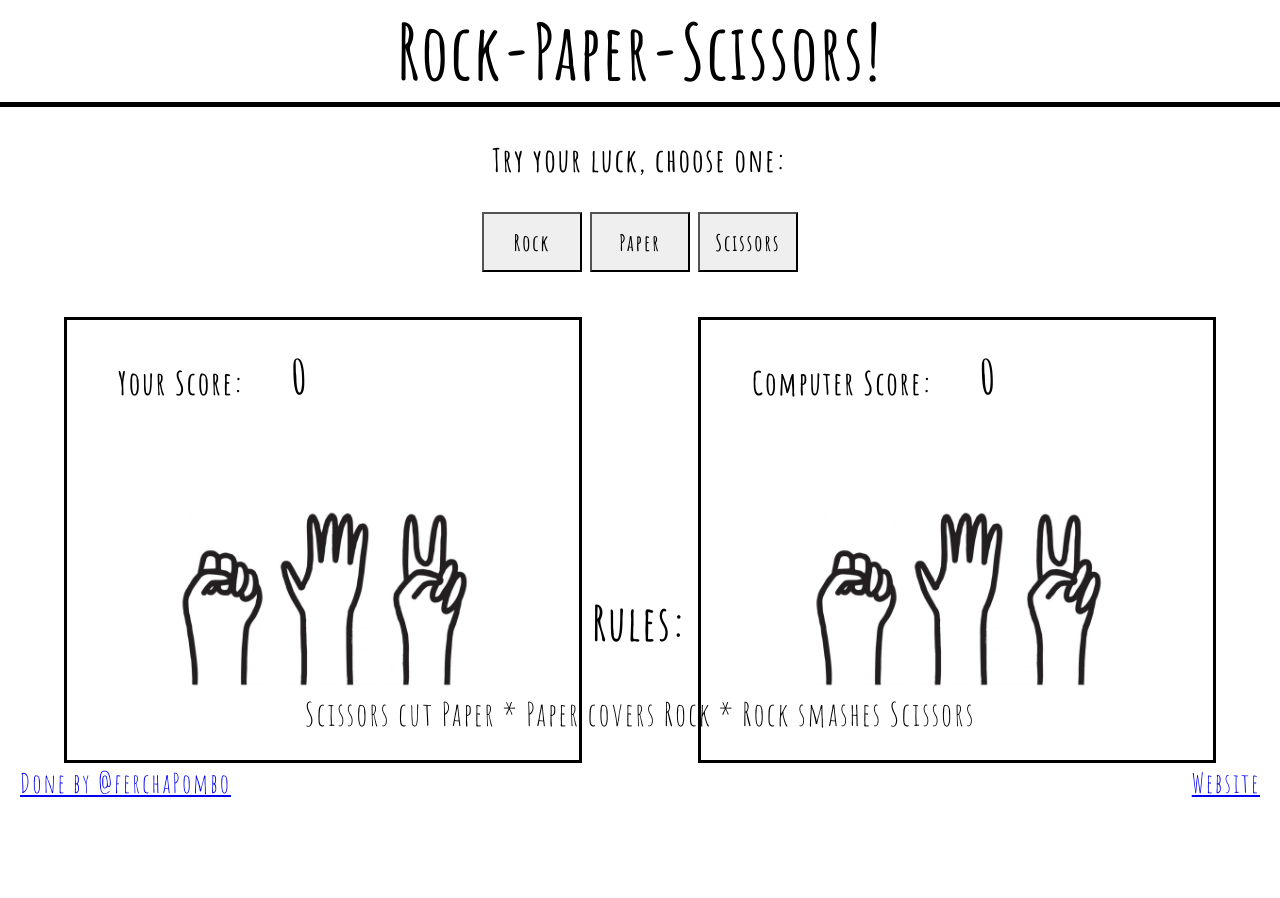
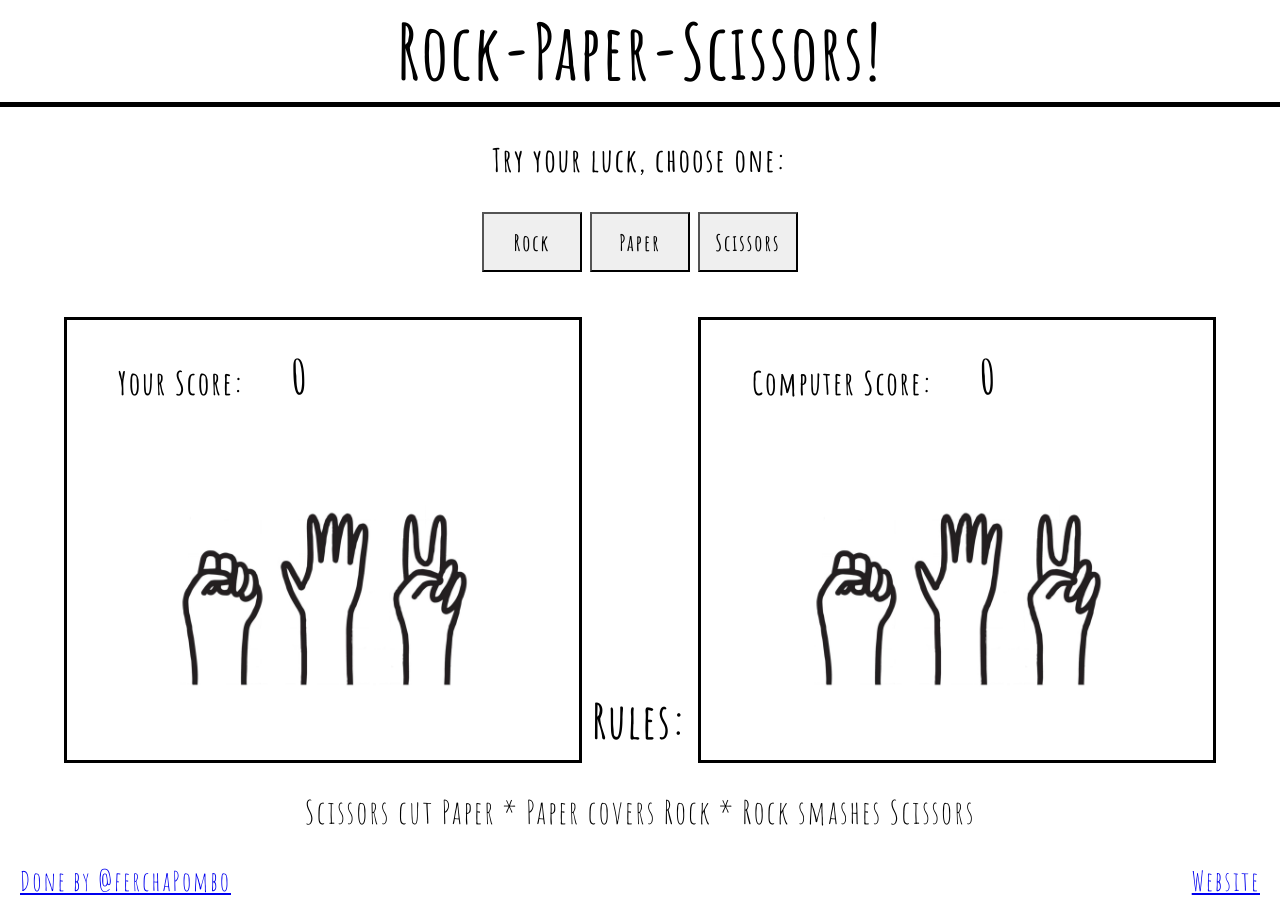
Before and after one commit to FerchaPombo/paper-rock-scissors, a plain HTML site: page index.html in a window 1280 px wide. Before the commit the page ends 800 px from the top, so only its background shows below. Drawn offline with Linux system fonts and the light colour scheme.

Commit message:
start again editing the function

```diff
--- a/assets/CSS/style.css
+++ b/assets/CSS/style.css
@@ -11,6 +11,7 @@
      margin: 0;
      letter-spacing: 2px;
      text-align: center;
+     margin-bottom: 170px;
  }
 
  /*header*/
@@ -33,6 +34,10 @@
      margin-bottom: 5px;
      font-weight: bolder;
 
+ }
+
+ .game-body {
+     padding-bottom: 300px;
  }
 
  .control {
@@ -97,11 +102,11 @@
 
      position: absolute;
      width: 100%;
+     height: 150px;
      left: 0;
      bottom: 0;
      font-size: xx-large;
-     margin-top: auto;
-     padding-top: 50%;
+
  }
 
  #github {
--- a/index.html
+++ b/index.html
@@ -23,7 +23,7 @@
 
     <!-- Section with the game area, buttons, score and footer-->
 
-    <section>
+    <section class="game-body">
 
         <div class="game-area">
             <p>Try your luck, choose one:</p>
@@ -53,13 +53,16 @@
 
 
     </section>
+
     <!-- footer section wth the rules and links to my social media -->
+    <div class="footer">
         <footer>
             <h2>Rules:</h2>
             <p>Scissors cut Paper * Paper covers Rock * Rock smashes Scissors</p>
             <a href="https://github.com/FerchaPombo" target="_blank" id="github">Done by @ferchaPombo</a>
             <a href="https://ferchapombo.weebly.com/" target="_blank" id="website">Website</a>
         </footer>
+    </div>
     <!-- Link to the java file -->
 
     <script src="assets/JS/script.js"></script>
```
Lines whose indentation alone changed are shown as unchanged.
